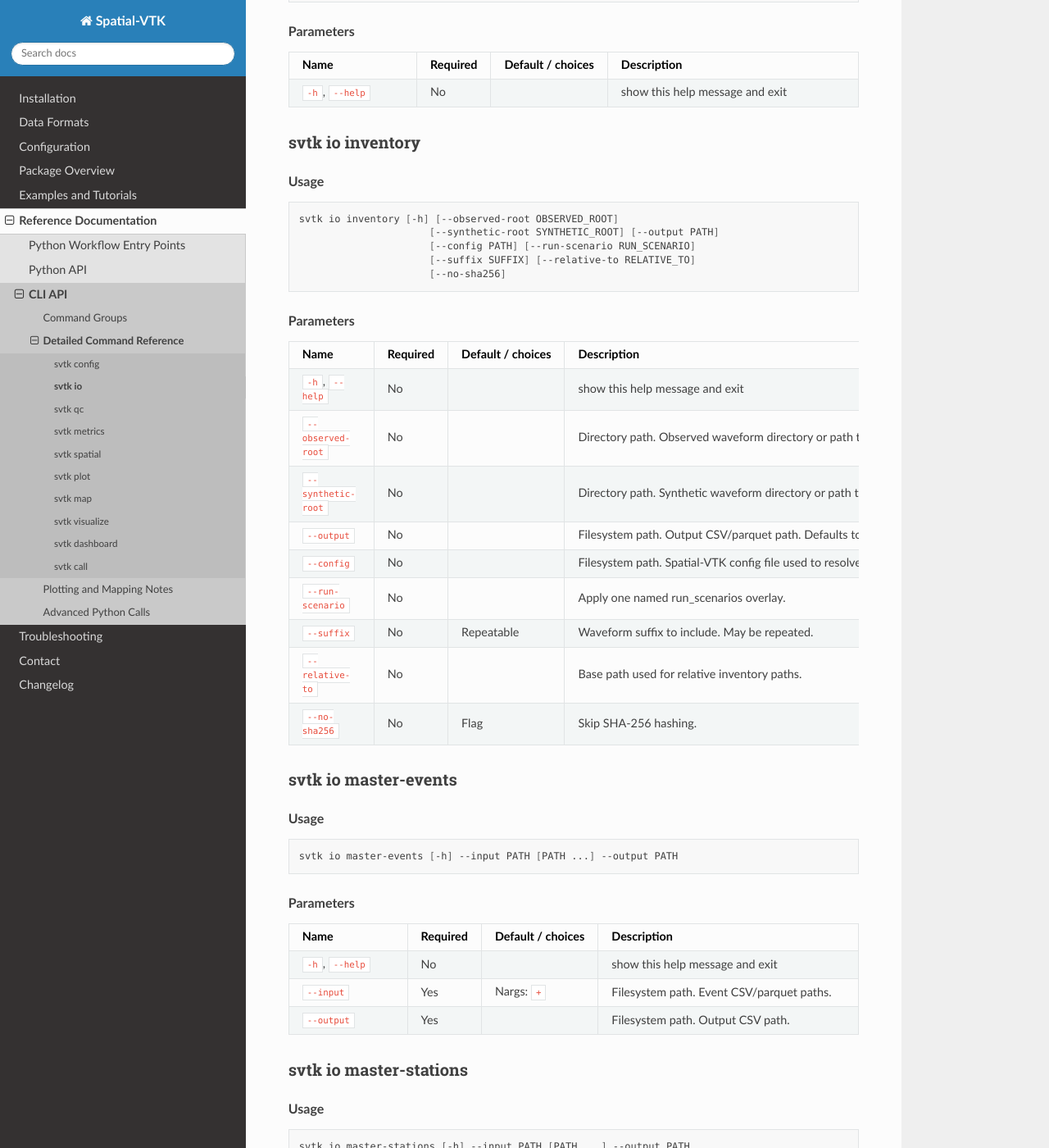
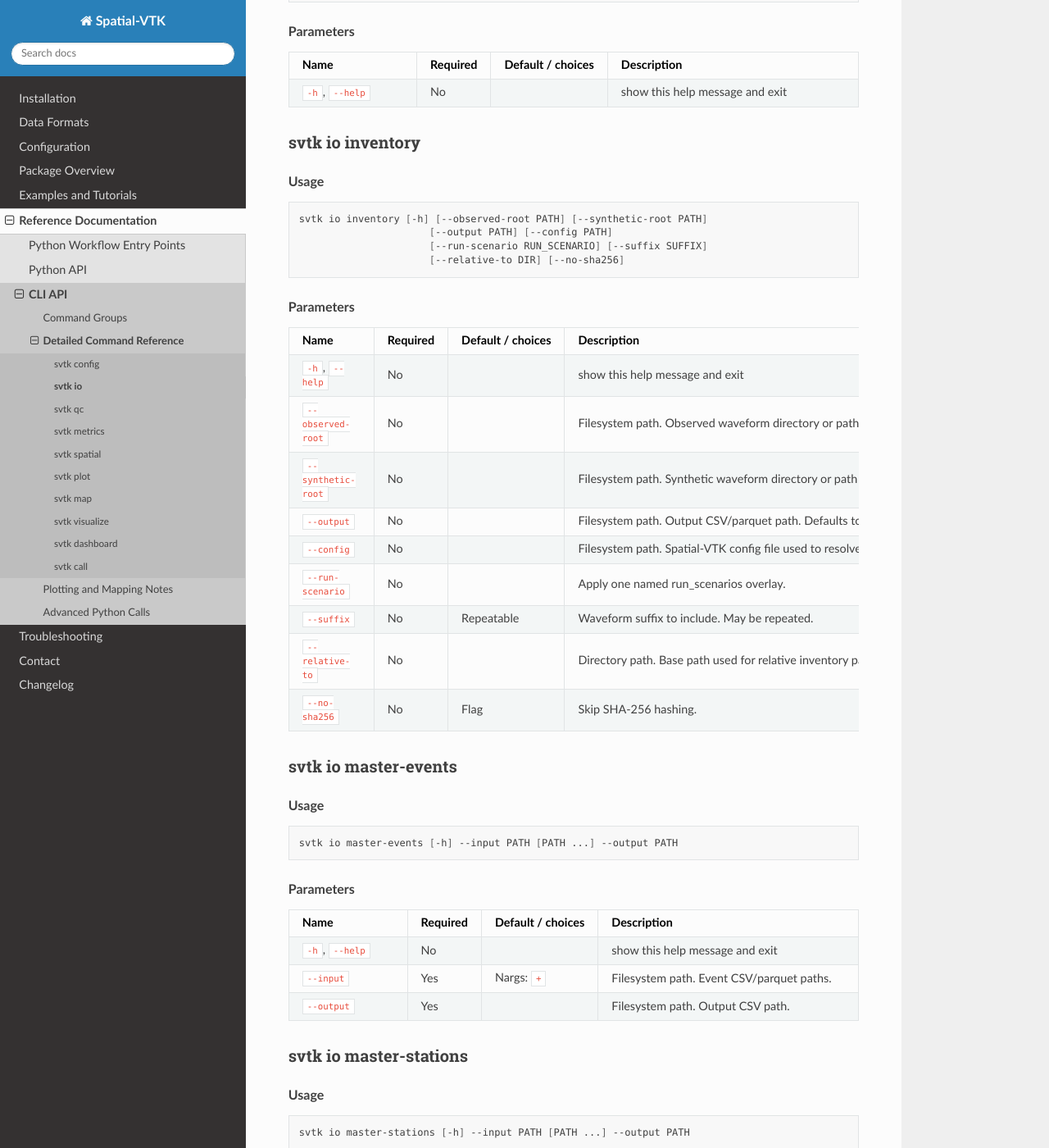
Before and after one commit to bcbirkel/spatial-vtk, a Sphinx documentation site: the page built from docs/reference/cli/io.rst, in a window 1280 px wide and 1400 px high, scrolled down 635 px. Shown: the whole window at 82% size. Built offline with Sphinx 7.4.7 and the Read the Docs theme 3.1.0, drawn with Linux system fonts in a browser that asks for light colours.

Commit message:
Normalize remaining CLI path metavars

```diff
--- a/docs/changelog.rst
+++ b/docs/changelog.rst
@@ -65,6 +65,9 @@ Changelog
 
 **Fixed and Hardened**
 
+- Normalized remaining path-like CLI metavars for config discovery and waveform
+  inventory roots so generated help shows ``DIR`` or ``PATH`` instead of
+  internal option names such as ``START_DIR`` or ``OBSERVED_ROOT``.
 - Normalized ``--config`` CLI arguments to render as ``PATH`` values in live
   help and generated reference pages, including ``svtk config set``.
 - Clarified tutorial runtime-check install guidance so missing dependency
--- a/docs/reference/cli/config.rst
+++ b/docs/reference/cli/config.rst
@@ -86,7 +86,7 @@ svtk config find
 
 .. code-block:: bash
 
-   svtk config find [-h] [--config PATH] [--start-dir START_DIR]
+   svtk config find [-h] [--config PATH] [--start-dir DIR]
 
 .. rubric:: Parameters
 
--- a/docs/reference/cli/io.rst
+++ b/docs/reference/cli/io.rst
@@ -50,11 +50,10 @@ svtk io inventory
 
 .. code-block:: bash
 
-   svtk io inventory [-h] [--observed-root OBSERVED_ROOT]
-                         [--synthetic-root SYNTHETIC_ROOT] [--output PATH]
-                         [--config PATH] [--run-scenario RUN_SCENARIO]
-                         [--suffix SUFFIX] [--relative-to RELATIVE_TO]
-                         [--no-sha256]
+   svtk io inventory [-h] [--observed-root PATH] [--synthetic-root PATH]
+                         [--output PATH] [--config PATH]
+                         [--run-scenario RUN_SCENARIO] [--suffix SUFFIX]
+                         [--relative-to DIR] [--no-sha256]
 
 .. rubric:: Parameters
 
@@ -73,11 +72,11 @@ svtk io inventory
    * - ``--observed-root``
      - No
      -
-     - Directory path. Observed waveform directory or path template. Defaults to paths.observed_root or paths.observed_template from config.
+     - Filesystem path. Observed waveform directory or path template. Defaults to paths.observed_root or paths.observed_template from config.
    * - ``--synthetic-root``
      - No
      -
-     - Directory path. Synthetic waveform directory or path template. Defaults to paths.synthetic_root or paths.synthetic_template from config.
+     - Filesystem path. Synthetic waveform directory or path template. Defaults to paths.synthetic_root or paths.synthetic_template from config.
    * - ``--output``
      - No
      -
@@ -97,7 +96,7 @@ svtk io inventory
    * - ``--relative-to``
      - No
      -
-     - Base path used for relative inventory paths.
+     - Directory path. Base path used for relative inventory paths.
    * - ``--no-sha256``
      - No
      - Flag
```
Also changed, not shown: 2 other files.
